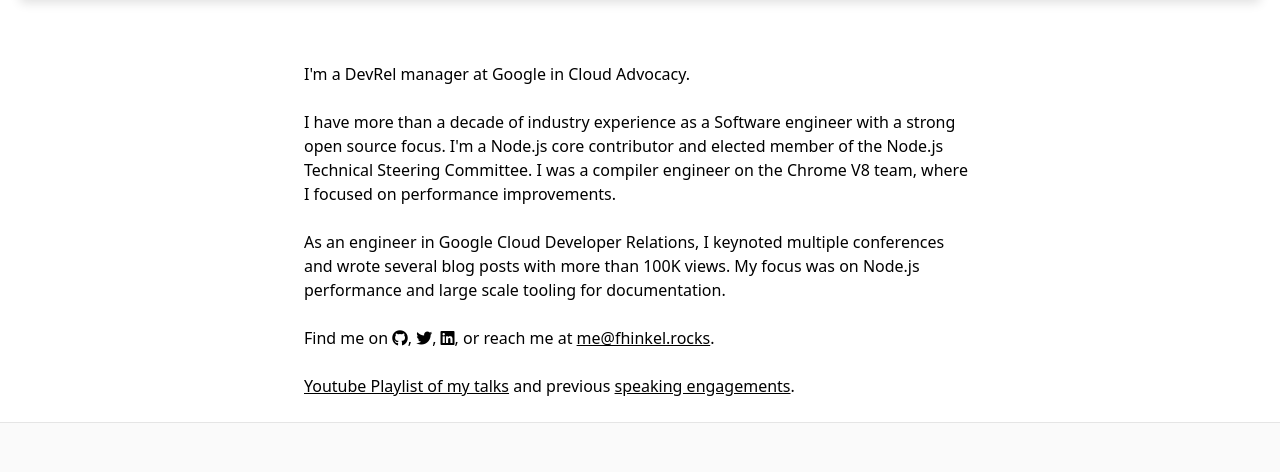
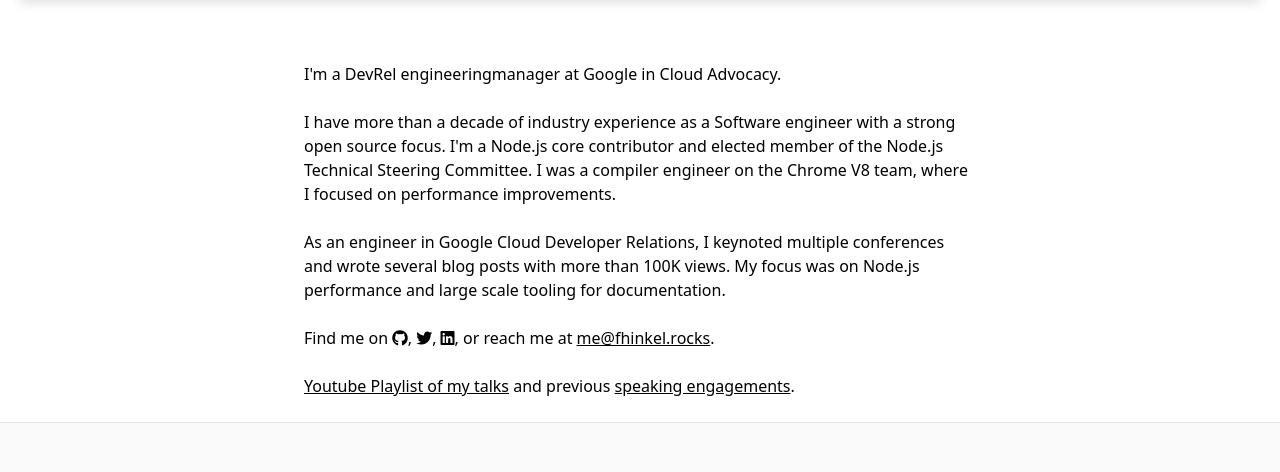
Before and after one commit to fhinkel/blog, a Next.js app: page /about in a window 1280 px wide. Shown: the part 684-1156 px from the top of the page. Built offline with nearby package versions, Linux system fonts and the light colour scheme.

Commit message:
Refine professional title in about page
Update DevRel role description to clarify engineering management position

```diff
--- a/pages/about.tsx
+++ b/pages/about.tsx
@@ -27,7 +27,7 @@
 
           <div className="max-w-2xl mx-auto">
             <div>
-              I'm a DevRel manager at Google in Cloud Advocacy.
+              I'm a DevRel engineeringmanager at Google in Cloud Advocacy.
               <br />
               <br />
               I have more than a decade of
```
